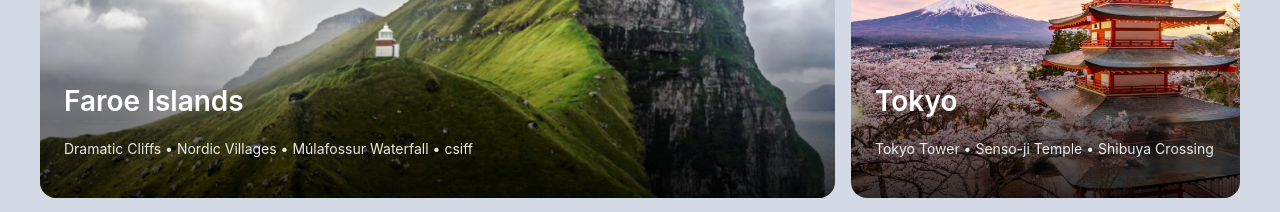
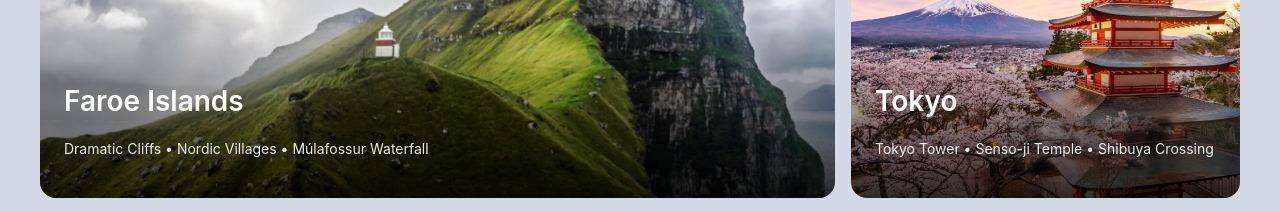
Before and after one commit to csndgy/JourneyPal, a React (Vite) app in the folder JourneyPal/: page / in a window 1280 px wide. Shown: the part 900-1112 px from the top of the page. Built offline with nearby package versions, Linux system fonts and the light colour scheme.

Commit message:
Még fixek

```diff
--- a/JourneyPal/src/assets/destinations.json
+++ b/JourneyPal/src/assets/destinations.json
@@ -4,48 +4,76 @@
       "image": "/images/faroe-islands.jpg",
       "alt": "Faroe Islands",
       "title": "Faroe Islands",
-      "description": "Dramatic Cliffs • Nordic Villages • Múlafossur Waterfall • csiff"
+      "description": "Dramatic Cliffs • Nordic Villages • Múlafossur Waterfall",
+      "coordinates": {
+        "lat": 62.007864,
+        "lng": -6.790982
+      }
     },
     {
       "id": 2,
       "image": "/images/tokyo.jpeg",
       "alt": "Tokyo",
       "title": "Tokyo",
-      "description": "Tokyo Tower • Senso-ji Temple • Shibuya Crossing"
+      "description": "Tokyo Tower • Senso-ji Temple • Shibuya Crossing",
+      "coordinates": {
+        "lat": 35.6895,
+        "lng": 139.6917
+      }
     },
     {
       "id": 3,
       "image": "/images/plitvice-lakes.jpg",
       "alt": "Plitvice Lakes",
       "title": "Plitvice Lakes",
-      "description": "Waterfalls • Natural Lakes • Ancient Forests"
+      "description": "Waterfalls • Natural Lakes • Ancient Forests",
+      "coordinates": {
+        "lat": 44.8654,
+        "lng": 15.5820
+      }
     },
     {
       "id": 4,
       "image": "/images/santorini.jpg",
       "alt": "Santorini",
       "title": "Santorini",
-      "description": "White Villages • Aegean Sea • Sunset Views"
+      "description": "White Villages • Aegean Sea • Sunset Views",
+      "coordinates": {
+        "lat": 36.3932,
+        "lng": 25.4615
+      }
     },
     {
       "id": 5,
       "image": "/images/egypt.jpg",
       "alt": "Egypt",
       "title": "The Great Pyramids",
-      "description": "Desert • Ancient Ruins • Temples and Pyramids"
+      "description": "Desert • Ancient Ruins • Temples and Pyramids",
+      "coordinates": {
+        "lat": 29.9792,
+        "lng": 31.1342
+      }
     },
     {
       "id": 6,
       "image": "/images/cappadocia.jpg",
       "alt": "Cappadocia",
       "title": "Cappadocia",
-      "description": "Hot Air Balloons • Cave Hotels • Rock Churches"
+      "description": "Hot Air Balloons • Cave Hotels • Rock Churches",
+      "coordinates": {
+        "lat": 38.6431,
+        "lng": 34.8307
+      }
     },
     {
       "id": 7,
       "image": "/images/machu-picchu.jpg",
       "alt": "Machu Picchu",
       "title": "Machu Picchu",
-      "description": "Inca Ruins • Andes Mountains • Sacred Valley"
+      "description": "Inca Ruins • Andes Mountains • Sacred Valley",
+      "coordinates": {
+        "lat": -13.1631,
+        "lng": -72.5450
+      }
     }
   ]
--- a/JourneyPal/src/assets/destinations.ts
+++ b/JourneyPal/src/assets/destinations.ts
@@ -1,10 +1,13 @@
-export interface Destination {
+export interface JsonDestination {
   id: number;
   image: string;
   alt: string;
   title: string;
   description: string;
-  coordinates: { lat: number; lng: number }; // Új mező a koordinátáknak
+}
+
+export interface Destination extends JsonDestination {
+  coordinates?: { lat: number; lng: number };
 }
 
 export const destinations: Destination[] = [
--- a/JourneyPal/src/components/ForgotPassword.tsx
+++ b/JourneyPal/src/components/ForgotPassword.tsx
@@ -18,7 +18,7 @@ const ForgotPassword: React.FC = () => {
       setMessage(response.data.message);
       setError('');
     } catch (err) {
-      setError('Failed to send password reset link. Please try again.');
+      setError('Failed to send password reset link. Please try again.' + err);
       setMessage('');
     } finally {
       setIsSubmitting(false);
--- a/JourneyPal/src/components/NewTripPage.tsx
+++ b/JourneyPal/src/components/NewTripPage.tsx
@@ -60,7 +60,7 @@ const NewTripPage = () => {
             selectsEnd
             startDate={startDate}
             endDate={endDate}
-            minDate={startDate}
+            minDate={startDate || undefined}
             placeholderText="End Date"
             className="ios-date-input"
             dateFormat="MMMM d, yyyy"
--- a/JourneyPal/src/components/PlanYourTrip.tsx
+++ b/JourneyPal/src/components/PlanYourTrip.tsx
@@ -140,19 +140,6 @@ const PlanYourTrip: React.FC = () => {
   };
 
   const navigateToNextStep = () => {
-    const destination = formData.destinationType === 'custom'
-      ? {
-          id: 'custom',
-          title: formData.customDestination,
-          description: 'Custom Destination',
-          image: '/images/custom-destination.jpg'
-        }
-      : {
-          id: 'predefined', // This will be replaced with actual ID from API
-          title: formData.predefinedDestination,
-          description: formData.predefinedDestination,
-          image: '/images/default-destination.jpg'
-        };
 
     // Navigate to trip planner with trip details
     navigate(`/trips`, {
@@ -176,10 +163,6 @@ const PlanYourTrip: React.FC = () => {
     });
   };
 
-  const handleCancel = () => {
-    // Navigate back to trips page
-    navigate('/trips');
-  };
 
   return (
     <div className="plan-your-trip-container">
--- a/JourneyPal/src/components/PopularDestinations.tsx
+++ b/JourneyPal/src/components/PopularDestinations.tsx
@@ -1,11 +1,12 @@
-import React, { forwardRef, useState } from 'react';
+/* eslint-disable @typescript-eslint/no-empty-object-type */
+import { forwardRef, useState } from 'react';
 import { useNavigate } from 'react-router-dom';
 import destinations from '../assets/destinations.json';
 import { Destination } from '../assets/destinations';
 
 interface PopularDestinationsProps {}
 
-const PopularDestinations = forwardRef<HTMLDivElement, PopularDestinationsProps>((props, ref) => {
+const PopularDestinations = forwardRef<HTMLDivElement, PopularDestinationsProps>((_props, ref) => {
   const [isLoading, setIsLoading] = useState(false);
   const navigate = useNavigate();
 
@@ -17,13 +18,13 @@ const PopularDestinations = forwardRef<HTMLDivElement, PopularDestinationsProps>
         coordinates: destination.coordinates,
         image: destination.image,
         alt: destination.alt,
-        description: destination.description
+        description: destination.description,
       }
     });
   };
 
   return (
-    <section className="destinations-section" id="popular-destinations" ref={ref}>
+    <section className="destinations-section" id="popular-destinations" ref={ref as React.Ref<HTMLDivElement>}>
       {isLoading && (
         <div className="loading-screen">
           <img
--- a/JourneyPal/src/components/ResetPassword.tsx
+++ b/JourneyPal/src/components/ResetPassword.tsx
@@ -1,3 +1,4 @@
+/* eslint-disable @typescript-eslint/no-explicit-any */
 import React, { useState } from 'react';
 import { useNavigate, useSearchParams } from 'react-router-dom';
 import api from '../Services/Interceptor';
--- a/JourneyPal/src/components/TripPlanner.tsx
+++ b/JourneyPal/src/components/TripPlanner.tsx
@@ -1,3 +1,4 @@
+/* eslint-disable react-hooks/exhaustive-deps */
 /* eslint-disable @typescript-eslint/no-explicit-any */
 import React, { useState, useEffect } from 'react';
 import { useParams, useLocation } from 'react-router-dom';
@@ -58,7 +59,9 @@ const TripPlanner = () => {
         id: 'custom',
         title: location.state.destination,
         description: `Your trip to ${location.state.destination}`,
-        coordinates: { lat: 0, lng: 0 },
+        coordinates: destinationsFromJson.find(d =>
+          d.title.toLowerCase() === location.state.destination.toLowerCase()
+        )?.coordinates || { lat: 0, lng: 0 },
         image: '/images/custom-destination.jpg',
         alt: 'Custom Destination'
       } :
@@ -712,7 +715,7 @@ const TripPlanner = () => {
             <iframe
               width="100%"
               height="600"
-              src={`https://www.google.com/maps?q=${destination.coordinates.lat},${destination.coordinates.lng}&z=12&output=embed`}
+              src={destination.coordinates ? `https://www.google.com/maps?q=${destination.coordinates.lat},${destination.coordinates.lng}&z=12&output=embed` : ''}
               style={{ border: 0 }}
               loading="lazy"
               allowFullScreen
```
Also changed, not shown: 2 other files (tests, documents, lock files or other folders).
